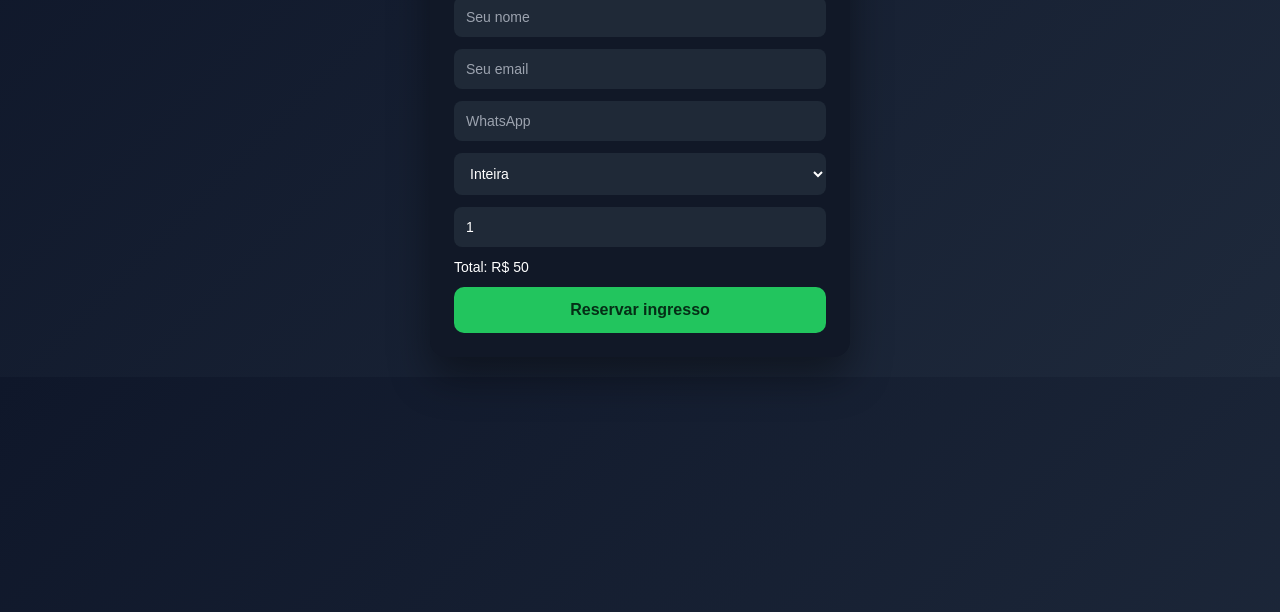
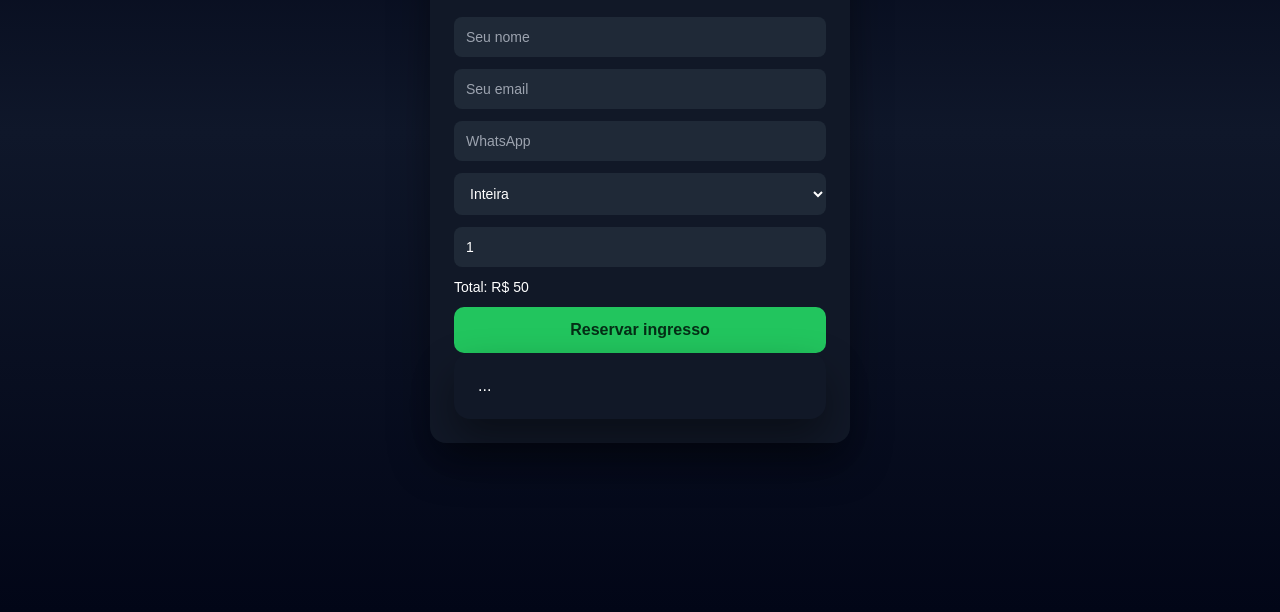
Before and after one commit to danielbaccin/ticket-service, a website: page public/order/index.html in a window 1280 px wide. Shown: the part 188-800 px from the top of the page. Drawn offline with Linux system fonts and the light colour scheme.

Commit message:
fix: improves layout

```diff
--- a/public/order/index.html
+++ b/public/order/index.html
@@ -12,21 +12,29 @@
 
     body {
       margin: 0;
-      background: linear-gradient(135deg, #0f172a, #1e293b);
+      background: linear-gradient(
+        180deg,
+        #020617 0%,
+        #0f172a 40%,
+        #020617 100%
+      );
       color: #fff;
+
       display: flex;
       justify-content: center;
-      align-items: center;
-      padding: 20px;
+      align-items: flex-start; /* 👈 muda isso */
 
+      min-height: 100vh;
+      padding: 40px 16px; /* 👈 espaçamento topo + lateral */
     }
 
     .card {
-      background: #111827;
+      width: 100%;
+      max-width: 420px;
       padding: 24px;
       border-radius: 16px;
-      width: 100%;
-      max-width: 420px;
+
+      background: #111827;
       box-shadow: 0 20px 40px rgba(0,0,0,0.4);
     }
 
@@ -84,7 +92,9 @@
     @media (max-width: 480px) {
     .card {
       padding: 20px;
-      border-radius: 12px;
+    }
+    body {
+      padding: 24px 12px; /* menos espaço lateral */
     }
 
     h1 {
@@ -94,6 +104,11 @@
     input, select, button {
       font-size: 16px; /* evita zoom no iPhone */
     }
+  }
+  .container {
+    width: 100%;
+    display: flex;
+    justify-content: center;
   }
   </style>
 </head>
@@ -118,8 +133,12 @@
       <div id="total" style="margin-bottom: 12px; font-size: 14px;"></div>
       <button id="btnSubmit" type="submit">Reservar ingresso</button>
     </form>
-
     <div id="msg"></div>
+    <div class="container">
+      <div class="card">
+        ...
+      </div>
+    </div>
   </div>
 
   <script>
```
